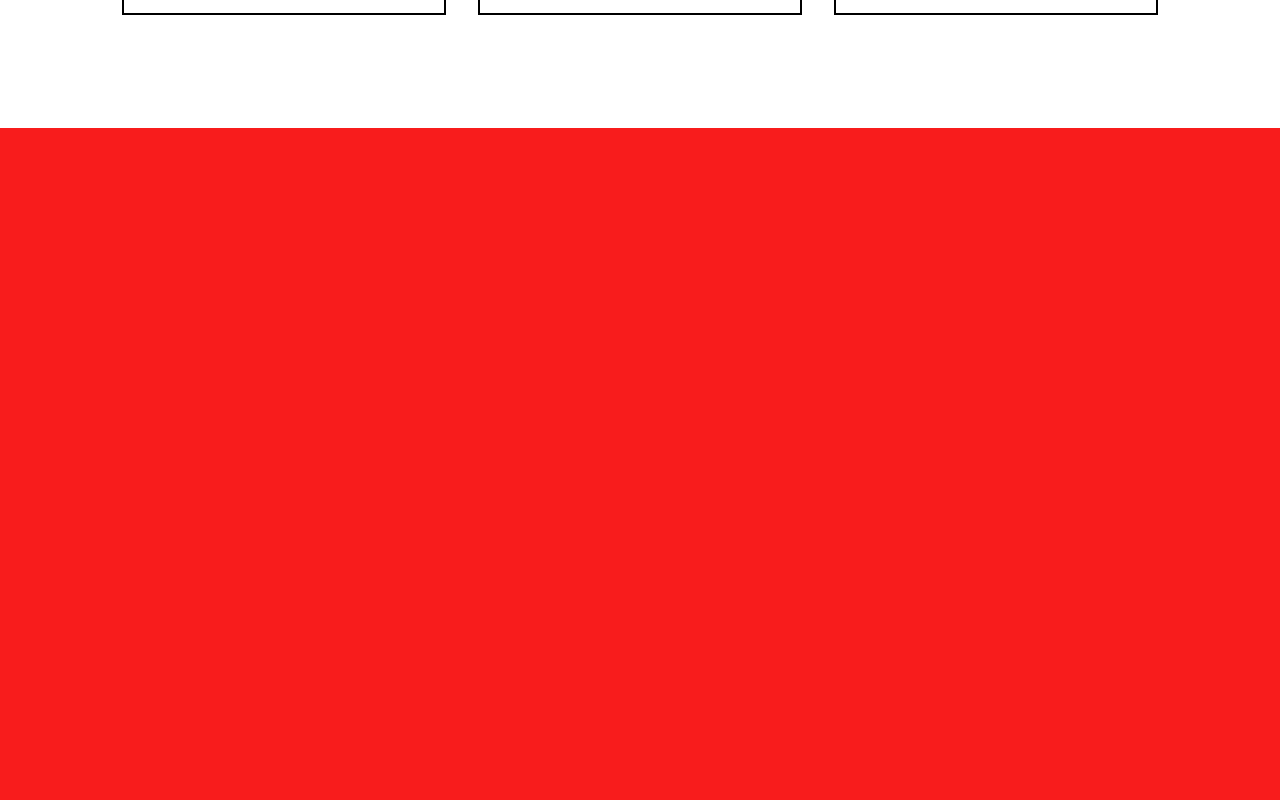
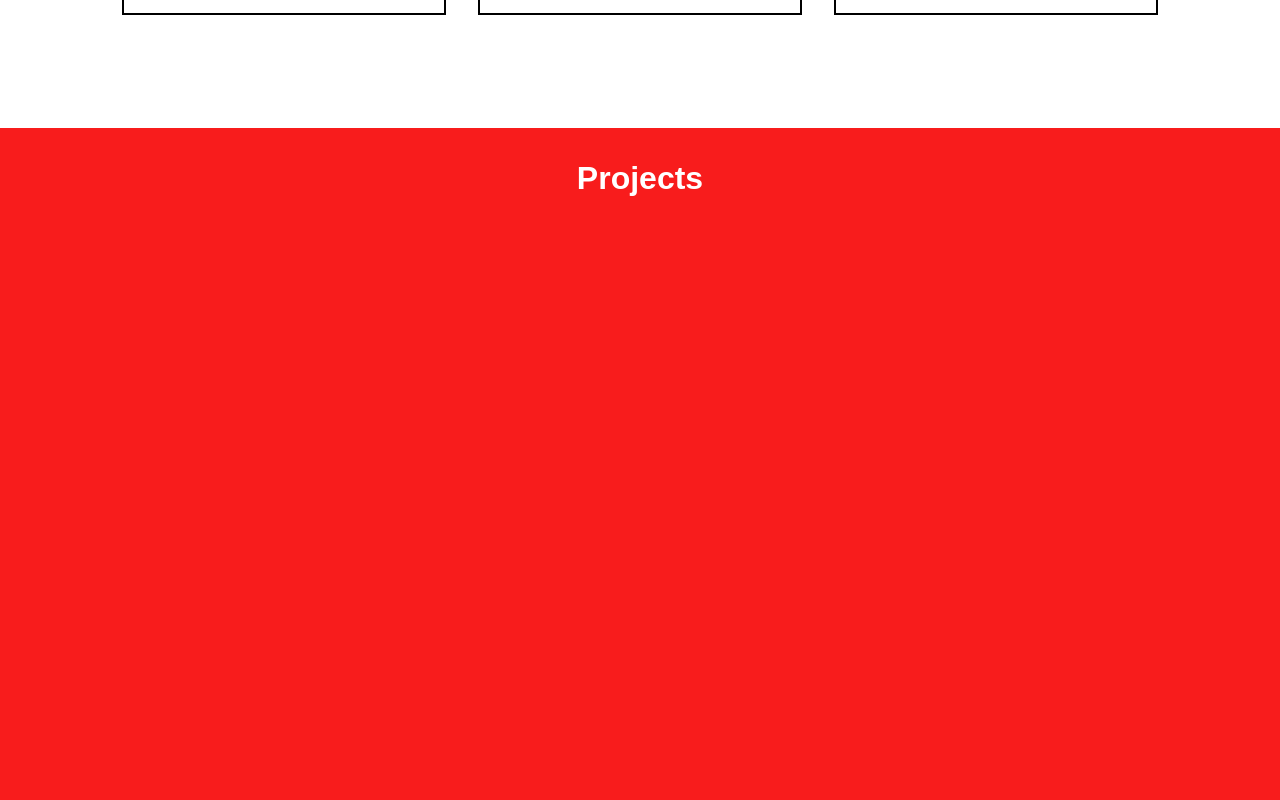
Before and after one commit to ShazAliMomin/personal-site, a React (Create React App) app: page / in a window 1280 px wide. Shown: the part 2260-3060 px from the top of the page. Built offline with nearby package versions, Linux system fonts and the light colour scheme; a web font is replaced by a local one.

Commit message:
Setting up projects section

```diff
--- a/src/components/ProjectSection/Project.css
+++ b/src/components/ProjectSection/Project.css
@@ -1,4 +1,12 @@
-.project-container {
+.project-section {
   background-color: rgb(248, 28, 28);
   height: 100vh;
 }
+
+.project-section h1 {
+  color: white;
+  margin: 0;
+  padding: 0;
+  padding-top: 2rem;
+  text-align: center;
+}
--- a/src/components/ProjectSection/Project.jsx
+++ b/src/components/ProjectSection/Project.jsx
@@ -2,7 +2,15 @@ import React from "react";
 import "./Project.css";
 
 function Project() {
-  return <div className="project-container"></div>;
+  return (
+    <div className="project-section">
+      <h1>Projects</h1>
+      <div className="project-container">
+        <div className="starpath-card"></div>
+        <div className="infodrill-card"></div>
+      </div>
+    </div>
+  );
 }
 
 export default Project;
```
